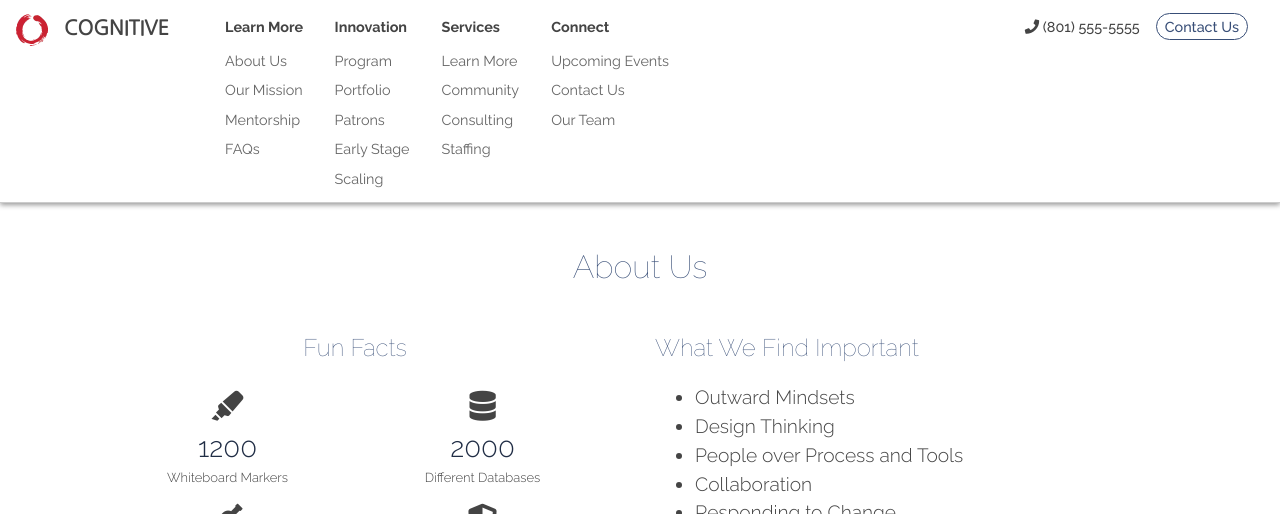
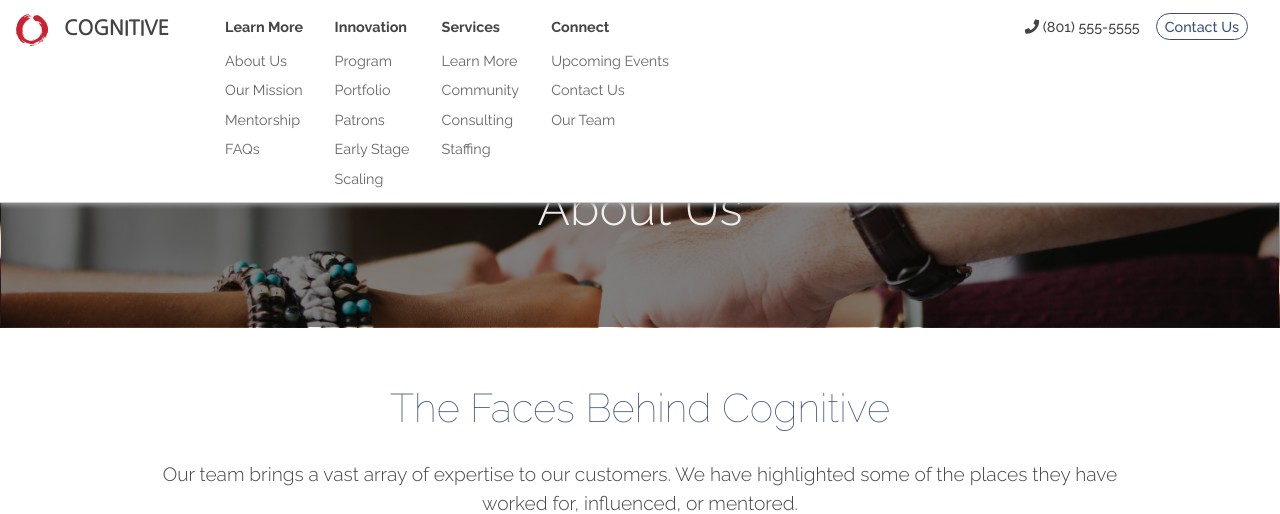
Before and after one commit to srevenant/cognitive-web, a Jekyll site: the page built from team/index.html, in a window 1280 px wide. Shown: the top 514 px of the page. Built offline with Jekyll 4.4.1, drawn with Linux system fonts in a browser that asks for light colours; nearby versions of some CDN libraries; library files that are not in the unit come from our copies; some of the changed text lies outside the part shown; grey boxes are pictures that could not be loaded.

```diff
--- a/_config.yml
+++ b/_config.yml
@@ -22,9 +22,9 @@ sass:
 
 # Collections
 collections:
-  team:
-    output: false
-  jobs:
+  events:
+    output: true
+  schedule:
     output: true
 
 defaults:
--- a/_includes/footer.html
+++ b/_includes/footer.html
@@ -1,8 +1,8 @@
 {% include contact.html %}
 <footer>
-  <img src="/img/bg-footer.webp" class="bg-grow-shrink">
-  <div class="container">
-    <div class="d-flex flex-row justify-content-end">
+  <img src="/img/bg-footer.webp" class="img-pulse">
+  <!-- div class="d-flex flex-row justify-content-end" -->
+  <div class="flex justify-end mr2 mr4-m mr6-l">
     <div class="p-1 align-self-end"></div>
     <div>
       <div class="p-1 d-flex flex-row text-right py-1 py-sm-2 py-md-4 justify-content-end">
@@ -38,5 +38,4 @@
       </div>
     </div>
   </div>
-  </div>
 </footer>
--- /dev/null
+++ b/_includes/page-header.html
@@ -0,0 +1,20 @@
+<header class="top-section-fix cover" style="background-image: url({{ page.header.image.path }})">
+  <div class="top-section-fix bg-black-50">
+{% comment %}
+<header class="top-section-fix vh-50 overflow-hidden">
+  <img src="{{ page.header.image.path }}" class="img-pulse bg-black-50" />
+{% endcomment %}
+  <div class="pb3 pb3-m pb5-l">
+    <div class="tc mt3 mt5-m mt6-l ph3">
+      <h1 class="fw3 f2 f1-l fw2 white-90 mb0 lh-title" style="text-shadow: 2px 2px 4px 2px rgba(0,0,0,.2)">{{ page.title }}</h1>
+      {% if page.subtitle %}
+      <h2 class="fw2 f3 white-80 mt3 mb4">{{ page.subtitle }}</h2>
+      {% endif %}
+      {% comment %}
+      <a class="f6 no-underline grow dib v-mid bg-blue white ba b--blue ph3 pv2 mb3" href="/">Call to Action</a>
+      <span class="dib v-mid ph3 white-70 mb3">or</span>
+      <a class="f6 no-underline grow dib v-mid white ba b--white ph3 pv2 mb3" href="">Secondary call to action</a>
+      {% endcomment %}
+    </div>
+  </div>
+</header>
--- a/_sass/_base.scss
+++ b/_sass/_base.scss
@@ -4,7 +4,7 @@ html {
   scroll-behavior: smooth;
 }
 body {
-  // background-color: black;
+  background-color: black;
   font-size: 1.2rem;
   font-family: 'Raleway', sans-serif;
   // color: $body-text;
@@ -112,11 +112,14 @@ footer.parallax-window {
   border: none;
   color: white;
 }
-.light-tint, .light-tint50 {
-  background-color: rgba(255,255,255,0.5);
-  color: $body-text;
+.light-tint50 {
+  content: '';
+  position: absolute;
+  width: 100%;
+  height: 100%;
+  background: rgba(255,255,255,.5);
 }
-.parallax-stripe .dark-tint .dark-tint80 .dark-tint50 {
+.parallax-stripe {
   padding-top: 2em;
   padding-bottom: 5em;
   margin: auto;
@@ -125,13 +128,11 @@ footer.parallax-window {
   margin: auto;
   padding: 0;
 }
-.dark-tint, .dark-tint80 {
-  background-color: rgba(0,0,0, .8);
-  margin: 0;
-}
 .dark-tint50 {
-  background-color: rgba(0,0,0, .5);
-  margin: 0;
+  position: absolute;
+  width: 100%;
+  height: 100%;
+  background: rgba(0,0,0,.5);
 }
 h1, h2, h3, h4, h5 {
   font-weight: 200;
@@ -149,12 +150,12 @@ h1, h2, h3, h4, h5 {
 
 // links
 a {
-  color: $primary-light;
+  color: $accent-color;
 }
 a:hover,
 a:active {
   text-decoration: none;
-  color: $primary-lighter;
+  color: $primary-600;
 }
 /*
 // Button Styles
@@ -238,6 +239,21 @@ main {
   margin-bottom: 300px;
   z-index: +1;
 }
+header {
+  position: relative;
+  width: 100%;
+  z-index: -1;
+  .img-pulse {
+    position: absolute;
+    bottom: 0;
+    left: 0;
+    height: auto;
+    width: 100%;
+    overflow: hidden;
+    z-index: -1;
+    animation: grow-shrink 30s ease-in-out infinite;
+  }
+}
 footer {
   min-height: 300px;
   right: 0;
@@ -253,15 +269,21 @@ footer {
   a {
     color: white;
   }
-  .bg-grow-shrink {
+  .img-pulse {
     position: absolute;
     bottom: 0;
     left: 0;
-    height: auto;
-    width: 100%;
     overflow: hidden;
     z-index: -1;
     animation: grow-shrink 30s ease-in-out infinite;
+
+    object-fit: cover;
+    height: 100%;
+    width: auto;
+    @media screen and (orientation: landscape) {
+      height: auto;
+      width: 100%;
+    }
   }
 }
 .job-listing {
@@ -314,3 +336,6 @@ footer {
 .color-primary {
   color: $primary-color;
 }
+.top-section-fix {
+  border: solid 1px transparent; // not sure why, but top sections without a border have a large white space above them
+}
--- a/team/index.html
+++ b/team/index.html
@@ -1,25 +1,21 @@
 ---
 layout: default
-title: Team
-meta:
+title: About Us
+header:
   image:
     path: /img/team.jpg
     width: 1500
     height: 813
+meta:
   count-for: team
 features:
   counterup: true
 ---
 
-<section class="header bg-img-team"><!-- note: parallax is broken -BJG -->
-<div class="container px-0">
-<div class="col" style="padding-top: 50px; padding-bottom: 50px;">
-<div class="parallax-text text-center heading px-0">
-<h1>&nbsp;</h1>
-</div>
-</div>
-</div>
-</section>
+{% include page-header.html %}
+
+{% comment %}
+ % eventually add this back in %
 
 <div class="container">
   <div class="row px-1 px-sm-2 px-md-4 px-lg-8 text-center">
@@ -46,7 +42,7 @@ features:
     </div>
   </div>
 </div>
-
+{% endcomment %}
 <div class="mt3">
   <div class="tc">
     <h1>The Faces Behind Cognitive</h1>
@@ -57,7 +53,13 @@ features:
   </div>
 </div>
 <div class="flex flex-wrap justify-center mh3 mh4-m mh5-l mb3 mb4-m mb5-l">
-  {% assign teamlist = site.data.team | shuffle %}
+  {% comment %}
+
+  using shuffle instead would be:
+
+    assign teamlist = site.data.team | shuffle
+
+  {% endcomment %}
   {% assign teamlist = site.data.team | sort: 'name' %}
   {% for mbr in teamlist %}
   <!-- linked in link -->
```
Also changed, not shown: _data/team.yml (+10 -0 lines), _events/reactor-mindset.md (added, +13 -0 lines), _events/reactor-product.md (added, +12 -0 lines), _includes/events-inline.html (added, +47 -0 lines), _layouts/event-detail.html (added, +81 -0 lines), _sass/_definitions.scss (+1 -10 lines), _schedule/dsci-2019-spring-001.md (added, +11 -0 lines), _schedule/reactor-2019-03-01.md (added, +17 -0 lines), events/index.html (added, +36 -0 lines), img/events.jpg (added). Lines whose indentation alone changed are shown as unchanged.
